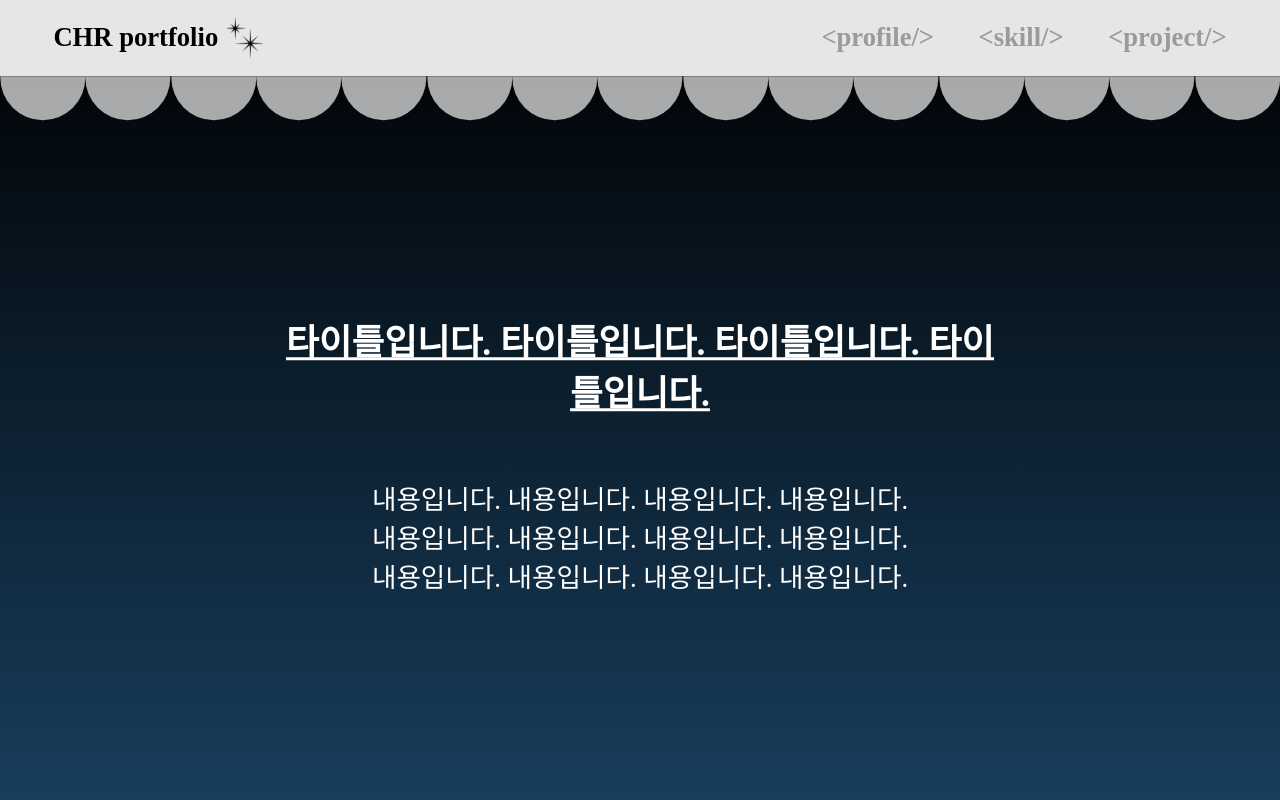
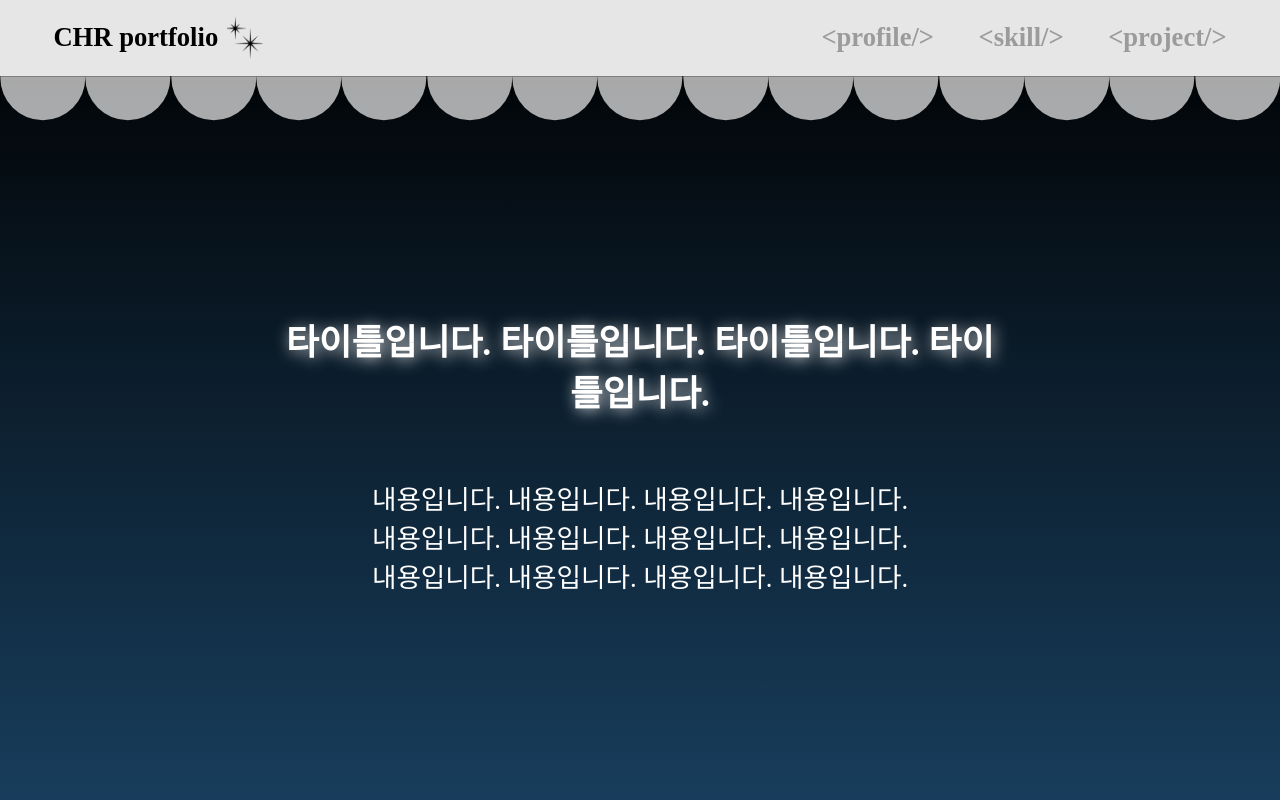
Before and after one commit to chr0405/chr0405-portfolio, a Next.js app: page / in a window 1280 px wide. Shown: the top 800 px of the page. Built offline with nearby package versions, Linux system fonts and the light colour scheme; a web font is replaced by a local one.

Commit message:
intro onMouse 효과

```diff
--- a/components/Intro.tsx
+++ b/components/Intro.tsx
@@ -5,10 +5,10 @@ import styles from "./componentsStyles/Intro.module.css";
 
 export default function Intro() {
 
-    const [underline, setUnderline] = useState(false);
+    const [click, setClick] = useState(false);
     const [stars, setStars] = useState([]);
 
-    useEffect(() => {
+    const backgroundFunction = () => {
         const windowWidth = innerWidth;
         const windowHeight = 1024;
 
@@ -43,14 +43,20 @@ export default function Intro() {
         }
 
         setStars(starsArray);
-    }, []);
+    }
+
+    useEffect(() => {
+        backgroundFunction();
+    }, [click]);
 
     return (
         <>
             <div className={styles.totalDiv}>
                 <div className={styles.textDiv}>
-                    <h1 style={{ textDecoration: underline? "none": "underline" }}
-                        onClick={() => setUnderline(prev => !prev)}>
+                    <h1 className={click? '' : styles.h1TwinklingSetting}
+                        // onClick={() => setClick(prev => !prev)}
+                        onMouseEnter={() => setClick(prev => !prev)}
+                        onMouseLeave={() => setClick(prev => !prev)}>
                         타이틀입니다. 타이틀입니다. 타이틀입니다. 타이틀입니다.
                     </h1>
                     <p>
@@ -60,7 +66,7 @@ export default function Intro() {
                     </p>
                 </div>
             </div>
-            {underline && stars.map((star, index) => (
+            {click && stars.map((star, index) => (
                 <div key={index}>
                     <div className={`${styles.star} ${star.styleName} ${star.opacityName} ${star.twinkleName}`} style={{ position: 'absolute', top: star.y, left: star.x }}></div>
                     <div className={`${styles.star2} ${star.styleName} ${star.opacityName} ${star.twinkleName}`} style={{ position: 'absolute', top: star.y, left: star.x }}></div>
--- a/components/componentsStyles/Intro.module.css
+++ b/components/componentsStyles/Intro.module.css
@@ -28,6 +28,35 @@
     color: #FFFFFF;
     text-align: center;
     /* text-decoration: underline; */
+    animation-direction: alternate;
+    animation-iteration-count: infinite;
+}
+
+.h1TwinklingSetting {
+    animation-duration: 1.5s;
+    animation-name: h1Twinkling;
+}
+
+@keyframes h1Twinkling {
+    0% {
+        text-shadow: 2px 2px 10px rgba(255, 255, 255, 0.5);
+    }
+
+    25% {
+        text-shadow: 2px 2px 15px rgba(255, 255, 255, 0.8);
+    }
+
+    50% {
+        text-shadow: 2px 2px 20px rgba(255, 255, 255, 1);
+    }
+
+    75% {
+        text-shadow: 2px 2px 15px rgba(255, 255, 255, 0.8);
+    }
+
+    100% {
+        text-shadow: 2px 2px 10px rgba(255, 255, 255, 0.5);
+    }
 }
 
 .textDiv p {
```
